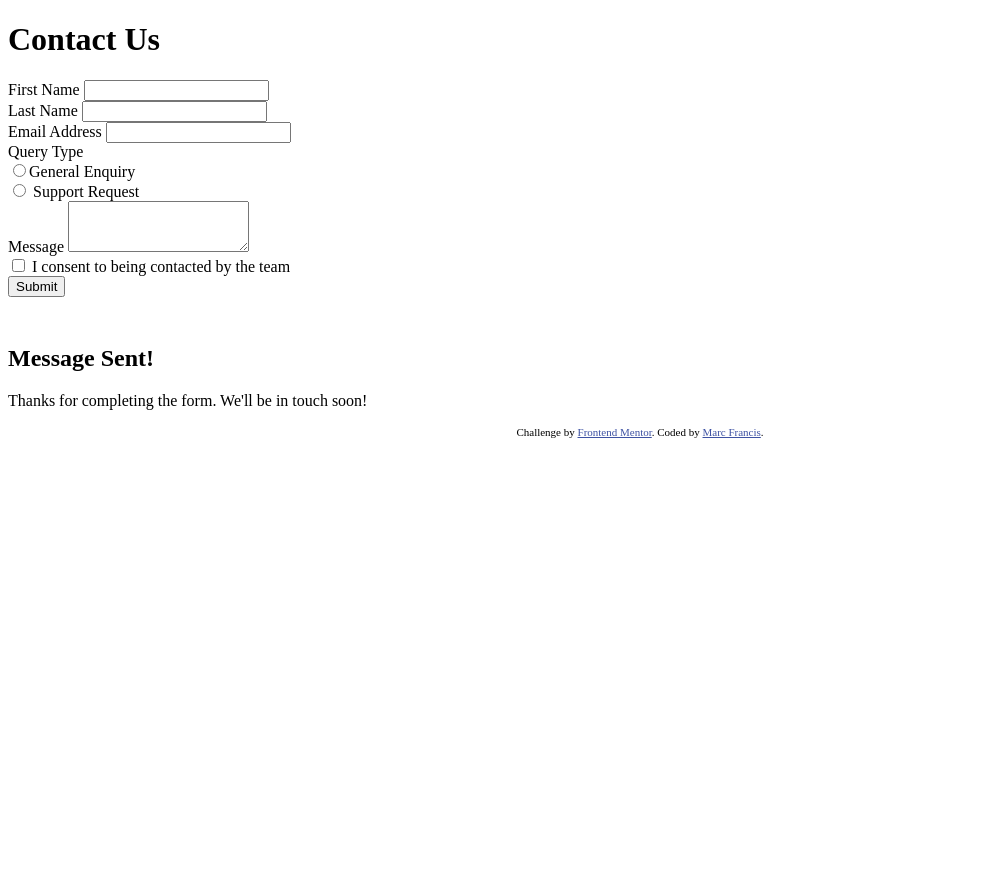
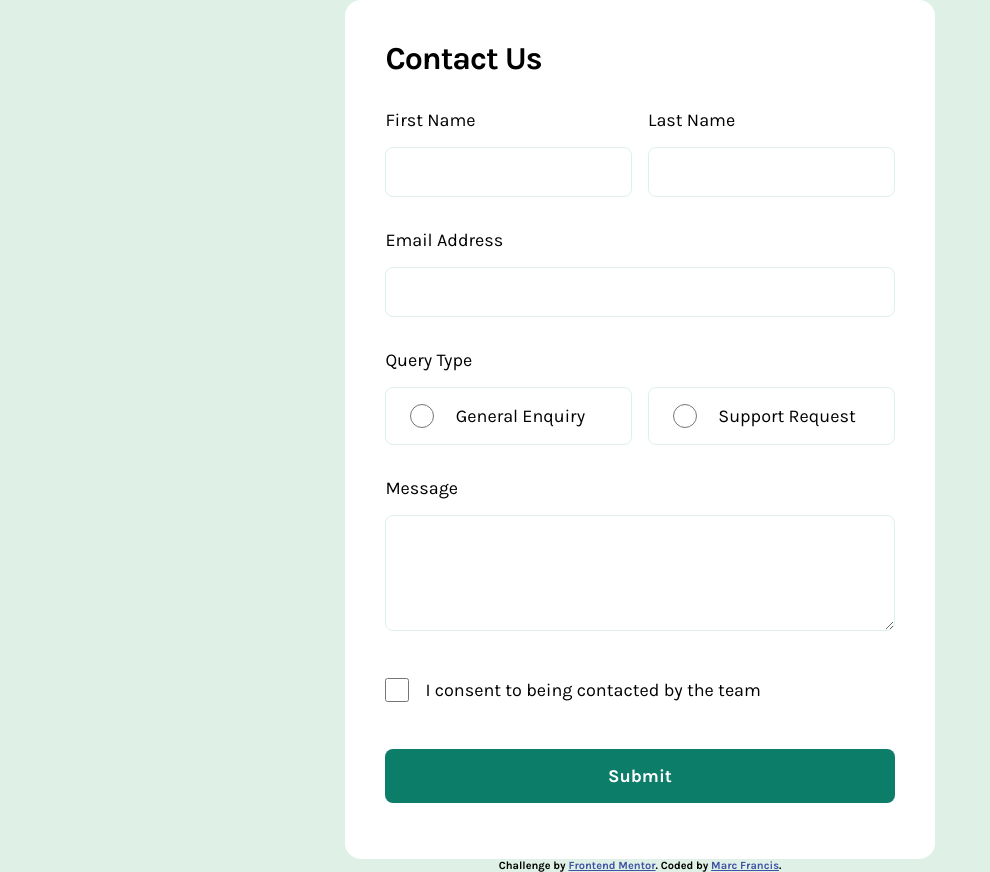
Before and after one commit to marcfranciss/FMC_contact_form, a website built with Parcel: page src/index.html in a window 1280 px wide. Shown: the whole page, without its empty margins (0-990 px from the left). Before the commit the page ends 800 px from the top, so only its background shows below. Built offline with nearby package versions, Linux system fonts and the light colour scheme.

Commit message:
Update index.html

```diff
--- a/src/index.html
+++ b/src/index.html
@@ -10,7 +10,7 @@
       type="image/png"
       sizes="32x32"
       href="../assets/images/favicon-32x32.png" />
-    <link rel="stylesheet" href="public/stylesheets/style.css" />
+    <link rel="stylesheet" href="css/style.css" />
     <link rel="preconnect" href="https://fonts.googleapis.com" />
     <link rel="preconnect" href="https://fonts.gstatic.com" crossorigin />
     <link
```
